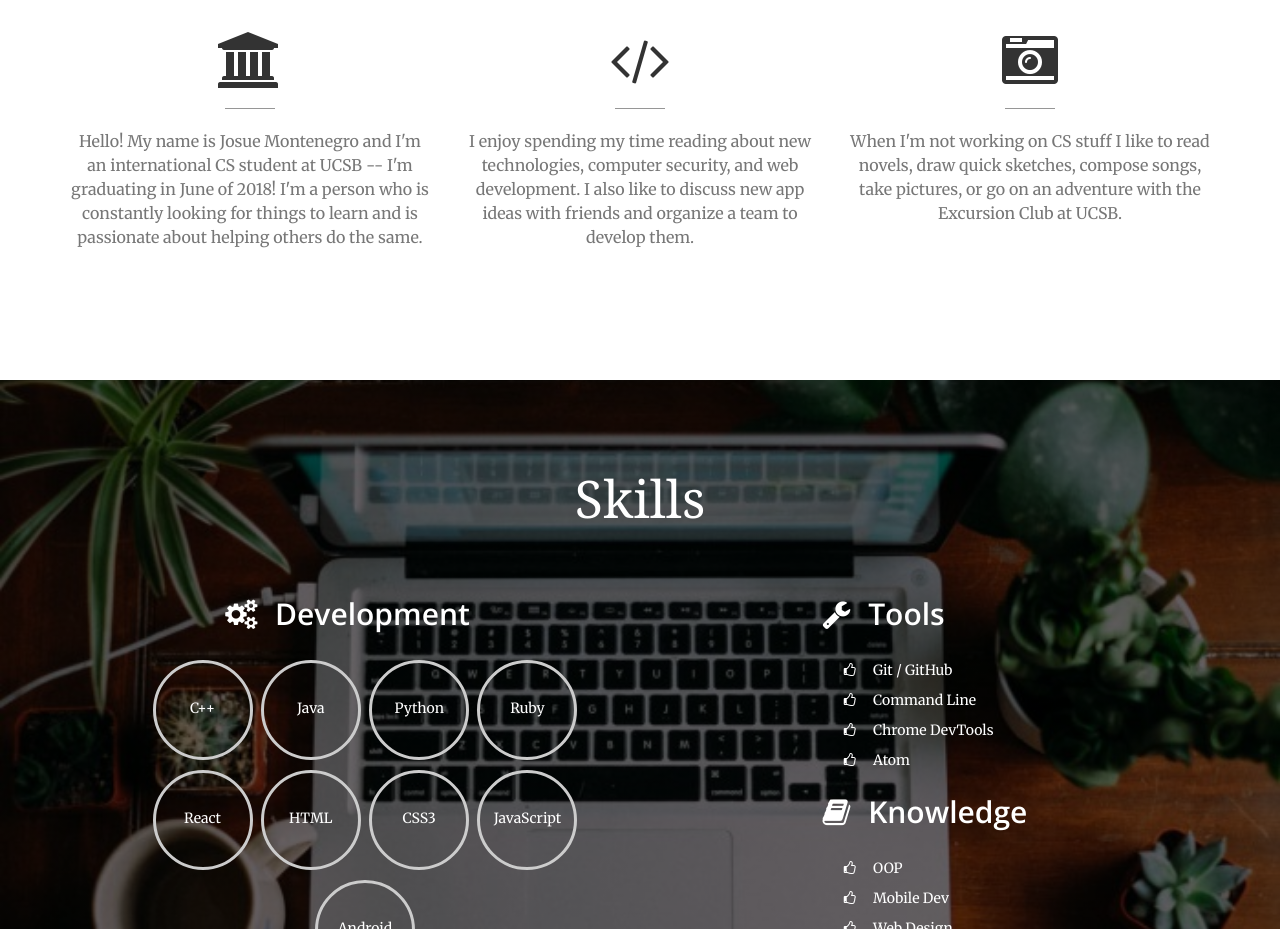
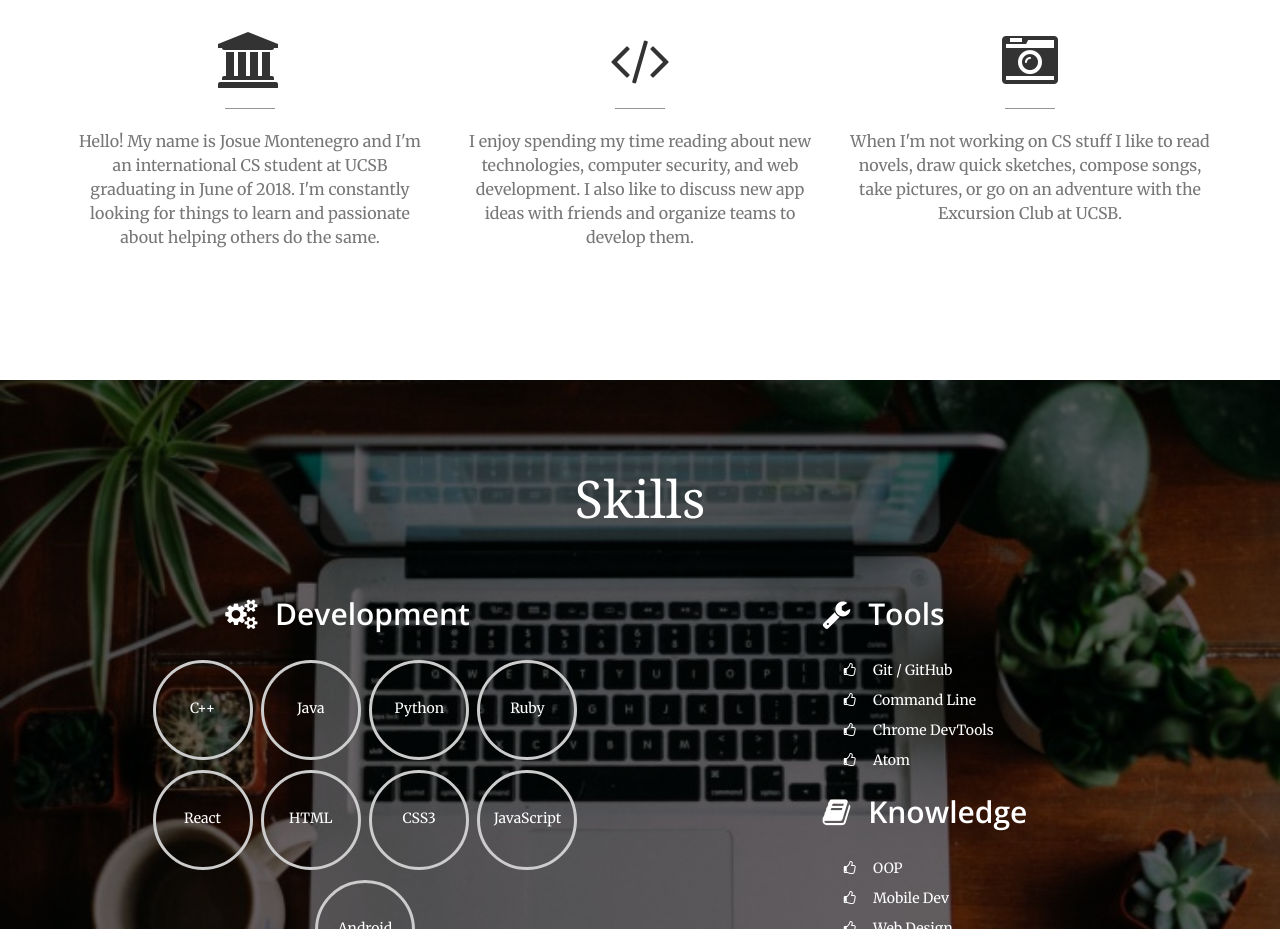
Before and after one commit to josuemy/MyWebsite, a plain HTML site: page index.html in a window 1280 px wide. Shown: the part 1020-1949 px from the top of the page. Drawn offline with nearby package versions, Linux system fonts and the light colour scheme.

Commit message:
Tyler's suggestions

```diff
--- a/index.html
+++ b/index.html
@@ -92,14 +92,14 @@
           <i class="fa fa-4x fa-university sr-icons"></i>
           <hr />
           <p class="text-muted">
-            Hello! My name is Josue Montenegro and I'm an international CS student at UCSB -- I'm graduating in June of 2018! I'm a person who is constantly looking for things to learn and is passionate about helping others do the same.
+            Hello! My name is Josue Montenegro and I'm an international CS student at UCSB graduating in June of 2018. I'm constantly looking for things to learn and passionate about helping others do the same.
           </p>
         </div>
         <div class="col-md-4 text-center">
           <i class="fa fa-4x fa-code sr-icons"></i>
           <hr />
           <p class="text-muted">
-            I enjoy spending my time reading about new technologies, computer security, and web development. I also like to discuss new app ideas with friends and organize a team to develop them.
+            I enjoy spending my time reading about new technologies, computer security, and web development. I also like to discuss new app ideas with friends and organize teams to develop them.
           </p>
         </div>
         <div class="col-md-4 text-center">
```
